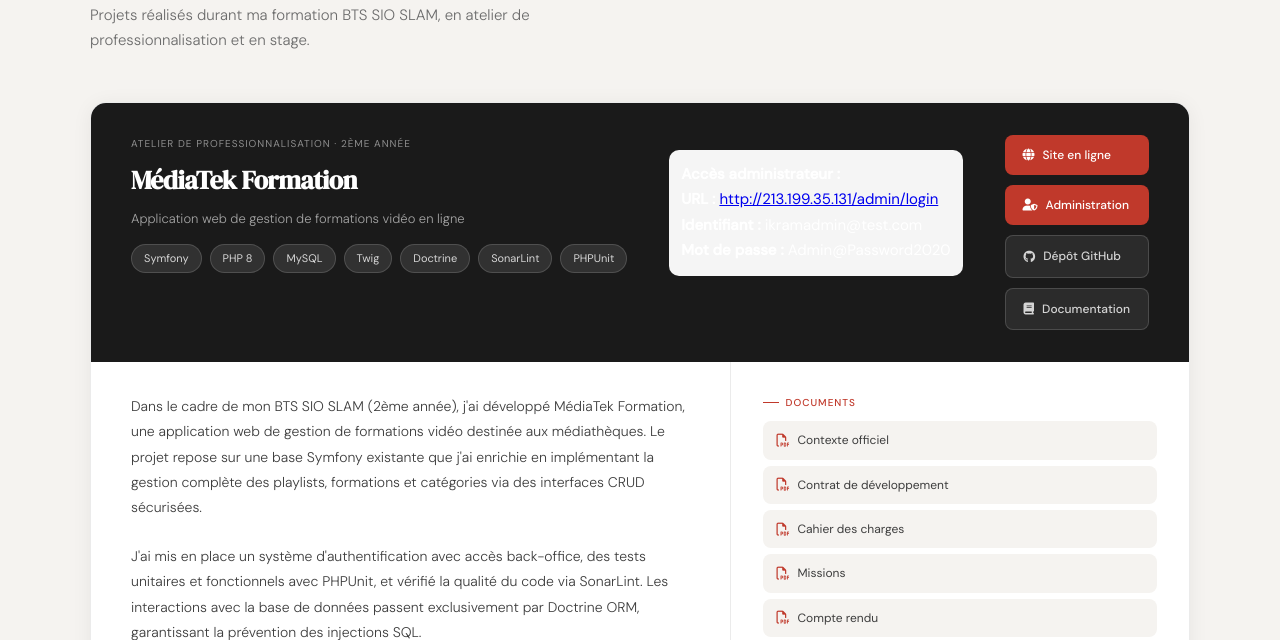
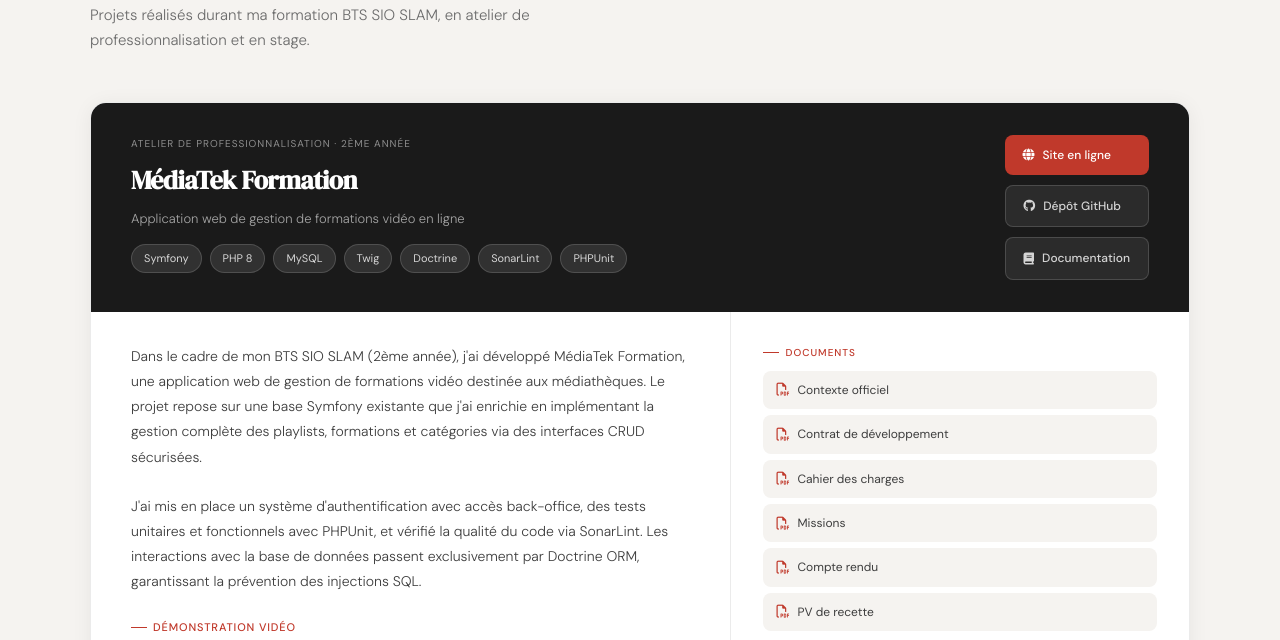
Before and after one commit to zennouikram/Portfolio-, a website: page public_html/index.html in a window 1280 px wide. Shown: the part 4367-5007 px from the top of the page. Drawn offline with Linux system fonts and the light colour scheme.

Commit message:
modifier

```diff
--- a/public_html/index.html
+++ b/public_html/index.html
@@ -1368,33 +1368,12 @@ footer span { color: var(--rouge); }
             <span class="tech-tag">PHPUnit</span>
           </div>
         </div>
-        <div style="margin-top:15px;padding:12px;border-radius:10px;background:#f5f5f5;line-height:1.7;">
-  <strong>Accès administrateur :</strong><br>
-
-  <strong>URL :</strong>
-  <a href="http://213.199.35.131/admin/login" target="_blank">
-    http://213.199.35.131/admin/login
-  </a>
-  <br>
-
-  <strong>Identifiant :</strong>
-  ikramadmin@test.com
-  <br>
-
-  <strong>Mot de passe :</strong>
-  Admin@Password2020
-</div>
-
 
         <div class="projet-featured-links">
           <!-- ⚠ Remplace # par ton vrai lien -->
           <a href="http://213.199.35.131/" target="_blank" class="projet-link-btn primary">
             <i class="fa-solid fa-globe"></i> Site en ligne
           </a>
-          <a href="http://213.199.35.131/admin/login" target="_blank" class="projet-link-btn primary">
-        <i class="fa-solid fa-user-shield"></i>
-        Administration
-      </a>
 
           <a href="https://github.com/zennouikram/mediatekformation" target="_blank" class="projet-link-btn ghost">
             <i class="fa-brands fa-github"></i> Dépôt GitHub
```
